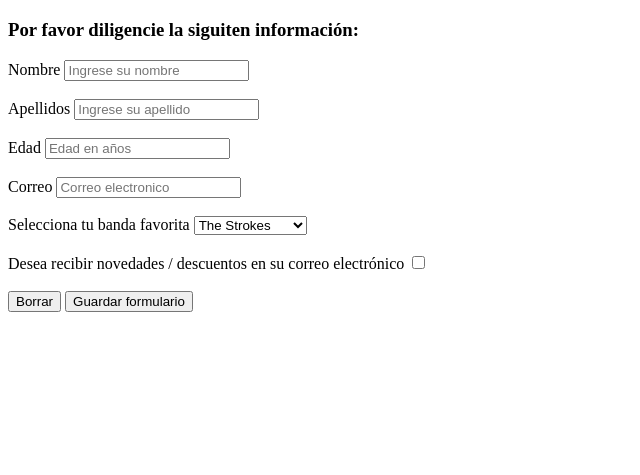
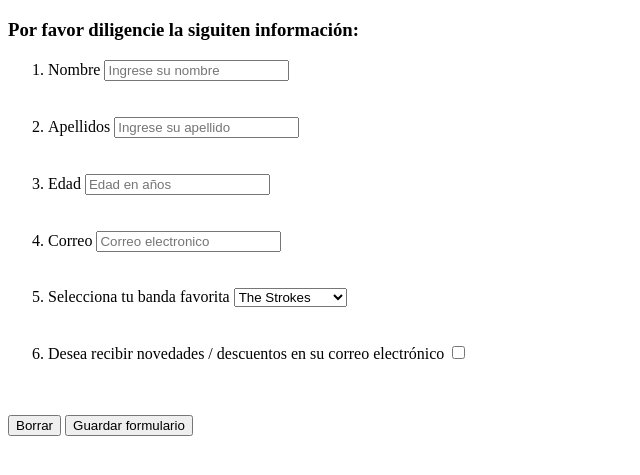
Before and after one commit to NicoToP/Boot_QSD, a plain HTML site: page TrabajosPracticos/formulario_1.html in a window 1280 px wide. Shown: the part 61-536 px from the top of the page, without its empty margins (0-640 px from the left). Drawn offline with Linux system fonts and the light colour scheme.

Commit message:
puse formulario 1 en una lista

```diff
--- a/TrabajosPracticos/formulario_1.html
+++ b/TrabajosPracticos/formulario_1.html
@@ -8,56 +8,76 @@
     <title>Formulario 1</title>
 </head>
 
+<!--
+    Crear un formulario, con los campos necesarios para obtener la siguiente información de un usuario:
+    - Nombre y Apellido
+    - Edad
+    - Correo electrónico
+    - Banda de música preferida (mostar 4 opciones)
+    - Preguntar si desea recibir novedades/ descuentos en su correo electrónico
+-->
+
 <body>
 
     <h1>FORMULARIO N°1</h1>
     <h3>Por favor diligencie la siguiten información:</h3>
 
     <form action="">
+
+        <ol>
+
+            <li>
                 <label> Nombre </label>
                 <input type="text" placeholder="Ingrese su nombre">
+            </li>
 
-        <br>
-        <br>
+            <br><br>
 
+            <li>
                 <label> Apellidos </label>
                 <input type="text" placeholder="Ingrese su apellido">
+            </li>
 
-        <br>
-        <br>
+            <br><br>
 
+            <li>
                 <label> Edad </label>
                 <input type="number" min="1" placeholder="Edad en años">
+            </li>
 
-        <br>
-        <br>
+            <br><br>
 
+            <li>
                 <label> Correo </label>
                 <input type="email" placeholder="Correo electronico">
+            </li>
 
-        <br>
-        <br>
+            <br>  <br>
 
-        <label> Selecciona tu banda favorita </label>
+            <li> <label> Selecciona tu banda favorita </label>
                 <select>
                     <option> The Strokes </option>
                     <option> Arctic Monkeys </option>
                     <option> Foo fighters </option>
                     <option> Deff Leppard </option>
                 </select>
+            </li>
 
-        <br>
-        <br>
+            <br><br>
 
-        <label>Desea recibir novedades / descuentos en su correo electrónico</label>
+            <li> <label>Desea recibir novedades / descuentos en su correo electrónico</label>
                 <input type="checkbox">
+            </li>
 
-        <br>
-        <br>
+            <br> <br>
+
+        </ol>
 
         <button type="reset">Borrar </button>
         <button type="submit">Guardar formulario </button>
+
     </form>
+
 </body>
 
 </html>
```
Also changed, not shown: Sesion_5/index.html (+0 -9 lines). Lines whose indentation alone changed are shown as unchanged.
